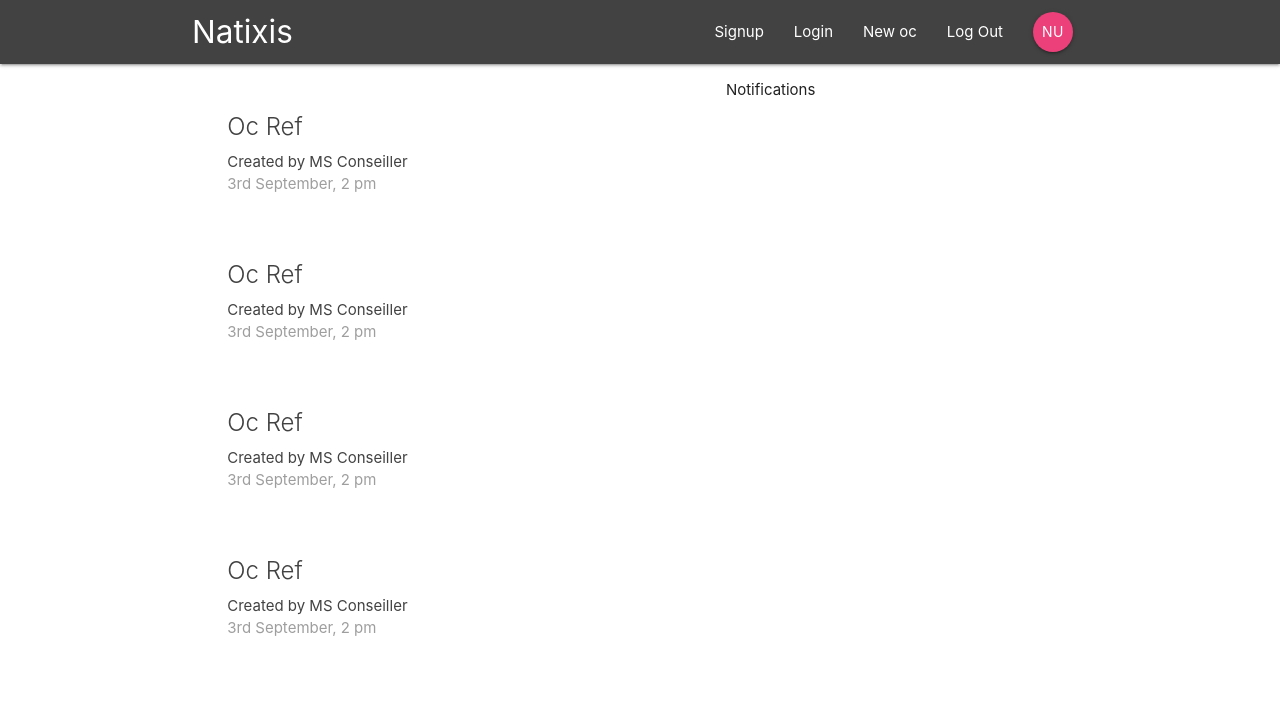
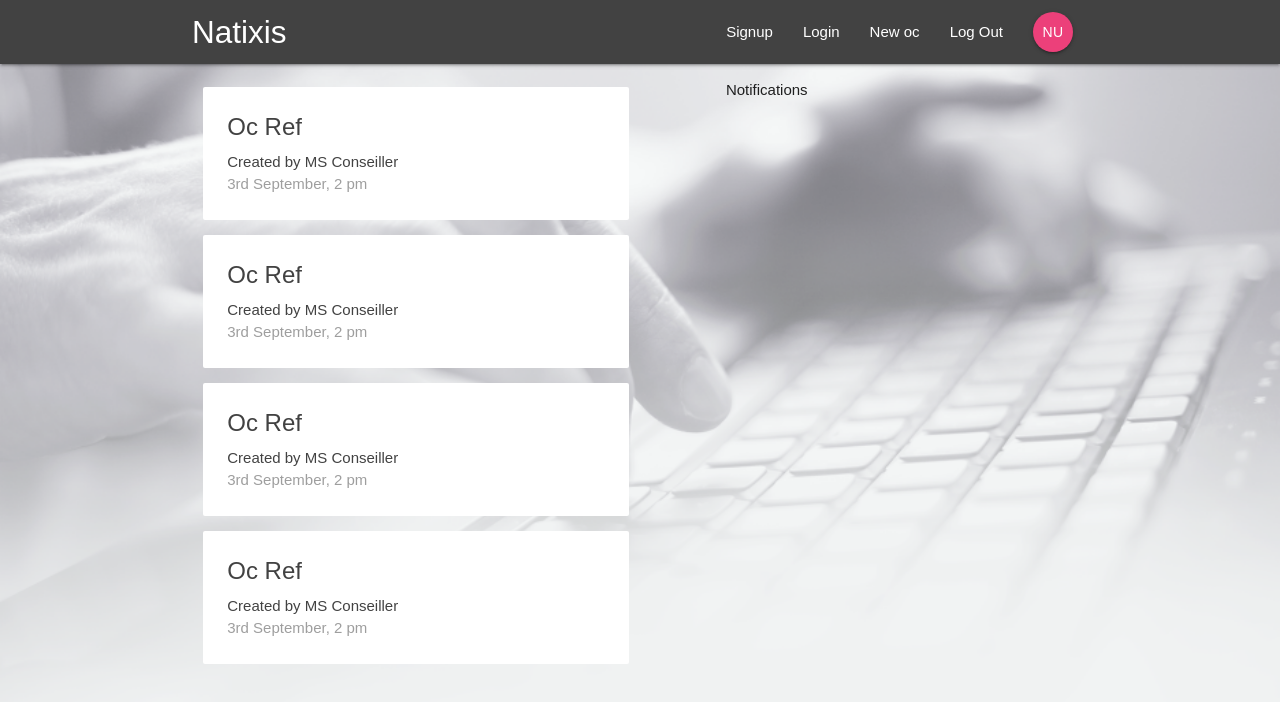
Before and after one commit to MikiStojakovic/ocPOC, a React (Create React App) app in the folder oc-poc-react/oc-poc-natixis/: page / in a window 1280 px wide. Shown: the top 702 px of the page. Built offline with nearby package versions, Linux system fonts and the light colour scheme.

Commit message:
Added background image with stylings; add form stylings

```diff
--- a/oc-poc-react/oc-poc-natixis/src/index.css
+++ b/oc-poc-react/oc-poc-natixis/src/index.css
@@ -1,13 +1,21 @@
+html {
+  min-height: 100%;
+}
 body {
   margin: 0;
-  font-family: -apple-system, BlinkMacSystemFont, 'Segoe UI', 'Roboto', 'Oxygen',
-    'Ubuntu', 'Cantarell', 'Fira Sans', 'Droid Sans', 'Helvetica Neue',
-    sans-serif;
-  -webkit-font-smoothing: antialiased;
-  -moz-osx-font-smoothing: grayscale;
+  padding: 0;
+  font-family: sans-serif;
+  background: url(/img/background.png) no-repeat;
+  background-size: cover;
+  background-position: bottom;
+  background-color: #ecf0f0;
+  min-height: 100%;
 }
-
-code {
-  font-family: source-code-pro, Menlo, Monaco, Consolas, 'Courier New',
-    monospace;
+form {
+  padding: 2rem;
+  margin-top: 4rem;
 }
+form button,
+form h5 {
+  margin: 20px 0;
+}
```
Also changed, not shown: oc-poc-react/oc-poc-natixis/public/img/background.png (added).
